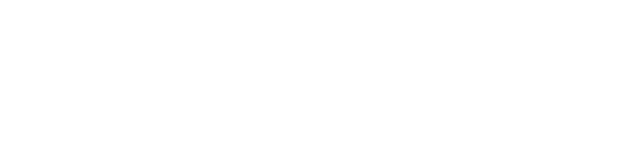
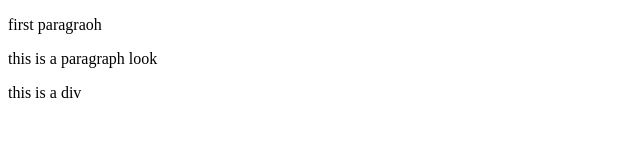
Before and after one commit to vinicius-guima/amigos_git, a plain HTML site: page index.html in a window 1280 px wide. Shown: the whole page, without its empty margins (0-640 px from the left). Drawn offline with Linux system fonts and the light colour scheme.

Commit message:
add a paragraph

```diff
--- a/index.html
+++ b/index.html
@@ -4,6 +4,8 @@
     <title>Document</title>
 </head>
 <body>
-
+    <p>first paragraoh</p>
+    <p>this is a paragraph look</p>
+    <div>this is a div</div>
 </body>
 </html>
```
